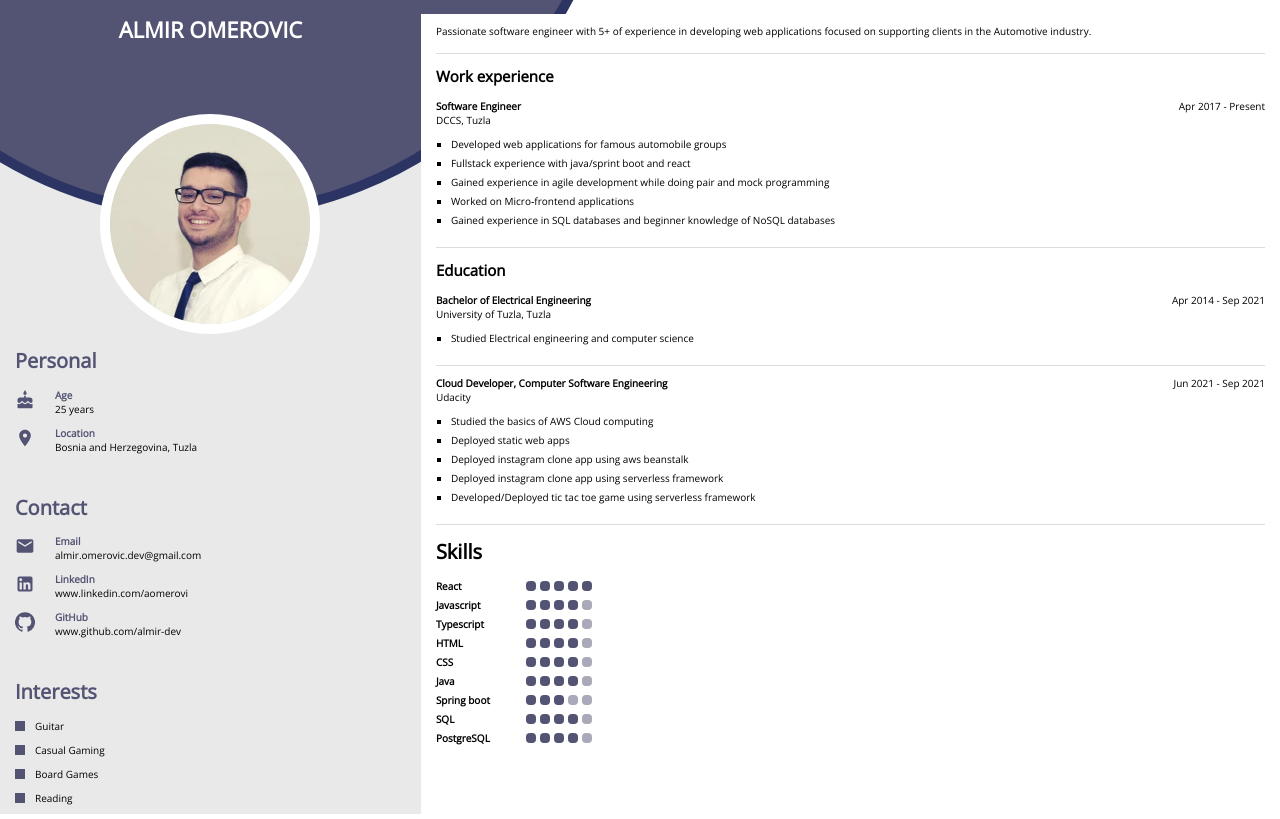
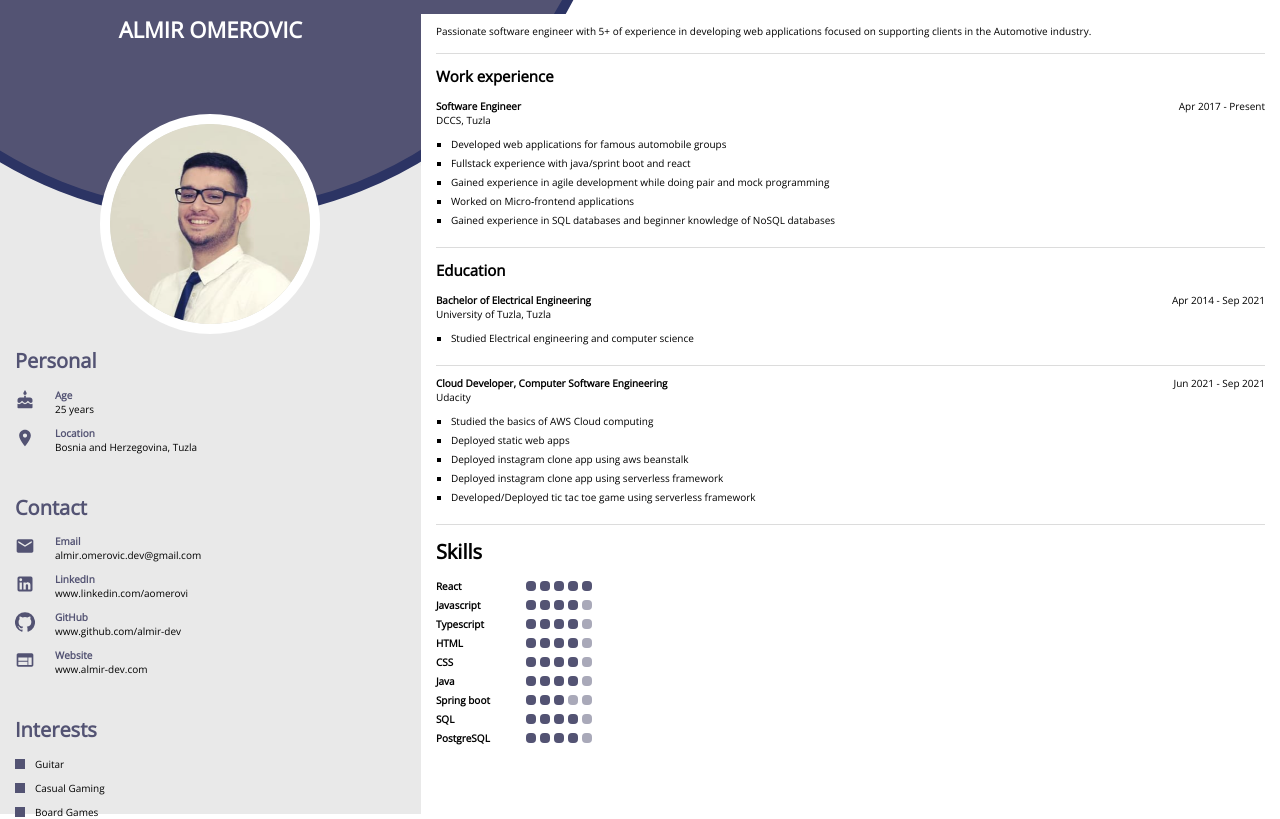
Before and after one commit to almir-dev/cv, a React (Create React App) app: page / in a window 1280 px wide. Shown: the top 819 px of the page. Built offline with nearby package versions, Linux system fonts and the light colour scheme.

Commit message:
add personal website in contact information

```diff
--- a/src/components/cv/basic/Contact.tsx
+++ b/src/components/cv/basic/Contact.tsx
@@ -1,30 +1,47 @@
 import React from "react";
-import {InfoSection} from "../core/info-section/InfoSection";
-import {LabeledField} from "../core/labeled-field/LabeledField";
-import {Email, LinkedIn, GitHub} from "@material-ui/icons";
+import { InfoSection } from "../core/info-section/InfoSection";
+import { LabeledField } from "../core/labeled-field/LabeledField";
+import { Email, LinkedIn, GitHub, Web } from "@material-ui/icons";
 
 export function Contact() {
-    return <InfoSection label={'Contact'}>
-        <EmailField/>
-        <LinkedInField/>
-        <GithubField/>
+  return (
+    <InfoSection label={"Contact"}>
+      <EmailField />
+      <LinkedInField />
+      <GithubField />
+      <WebField />
     </InfoSection>
+  );
 }
 
 export function EmailField() {
-    return <LabeledField icon={<Email/>} label={'Email'}>
-        almir.omerovic.dev@gmail.com
+  return (
+    <LabeledField icon={<Email />} label={"Email"}>
+      almir.omerovic.dev@gmail.com
     </LabeledField>
+  );
 }
 
 export function LinkedInField() {
-    return <LabeledField icon={<LinkedIn/>} label={'LinkedIn'}>
-        www.linkedin.com/aomerovi
+  return (
+    <LabeledField icon={<LinkedIn />} label={"LinkedIn"}>
+      www.linkedin.com/aomerovi
     </LabeledField>
+  );
 }
 
 export function GithubField() {
-    return <LabeledField icon={<GitHub/>} label={'GitHub'}>
-        www.github.com/almir-dev
+  return (
+    <LabeledField icon={<GitHub />} label={"GitHub"}>
+      www.github.com/almir-dev
     </LabeledField>
+  );
 }
+
+export function WebField() {
+  return (
+    <LabeledField icon={<Web />} label={"Website"}>
+      www.almir-dev.com
+    </LabeledField>
+  );
+}
```
